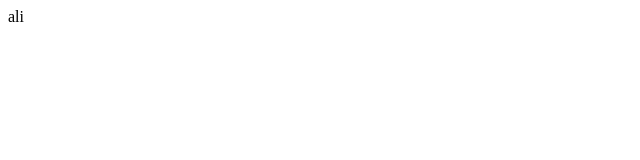
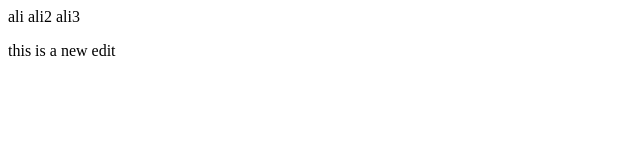
Before and after one commit to alimohammed77/course, a plain HTML site: page index.html in a window 1280 px wide. Shown: the whole page, without its empty margins (0-640 px from the left). Drawn offline with Linux system fonts and the light colour scheme.

Commit message:
Update index.html
Update

```diff
--- a/index.html
+++ b/index.html
@@ -7,5 +7,10 @@
 </head>
 <body>
     ali
+
+    ali2
+    ali3
+    <P>this is a new edit</P>
+
 </body>
 </html>
```
